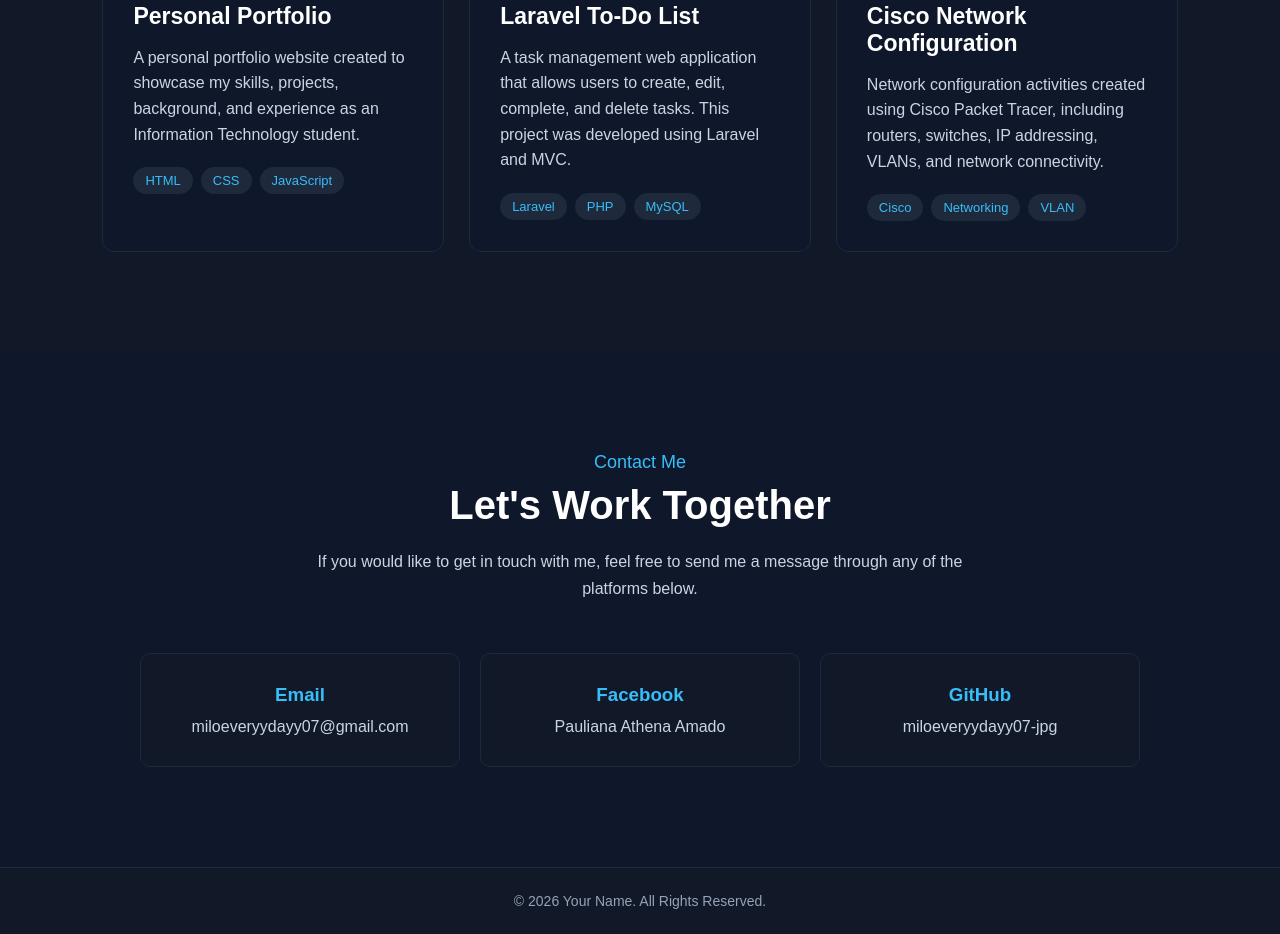
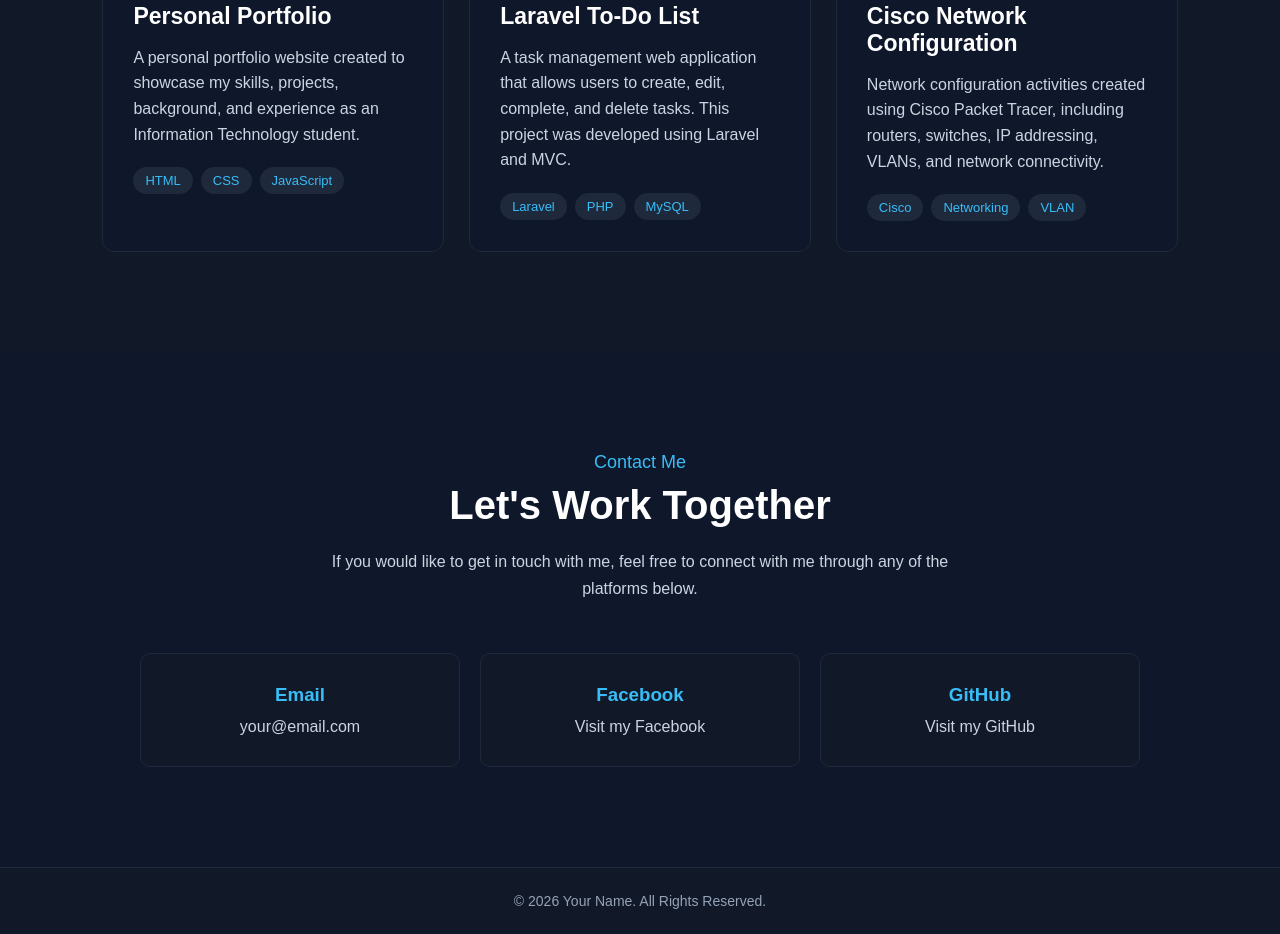
Before and after one commit to miloeveryydayy07-jpg/portfolio-amado, a plain HTML site: page index.html in a window 1280 px wide. Shown: the part 2576-3510 px from the top of the page. Drawn offline with Linux system fonts and the light colour scheme.

Commit message:
Update portfolio sections and styling

```diff
--- a/index.html
+++ b/index.html
@@ -287,7 +287,6 @@
 
 </section>
 
-
 <!-- Contact Section -->
 <section class="contact" id="contact">
 
@@ -299,31 +298,38 @@
 
         <p class="contact-description">
             If you would like to get in touch with me, feel free to
-            send me a message through any of the platforms below.
+            connect with me through any of the platforms below.
         </p>
 
         <div class="contact-container">
 
-            <div class="contact-box">
+            <a href="mailto:your@email.com" class="contact-box">
                 <h3>Email</h3>
-                <p>miloeveryydayy07@gmail.com</p>
-            </div>
+                <p>your@email.com</p>
+            </a>
 
-            <div class="contact-box">
+            <a href="https://www.facebook.com/YOUR_USERNAME"
+               class="contact-box"
+               target="_blank"
+               rel="noopener noreferrer">
                 <h3>Facebook</h3>
-                <p>Pauliana Athena Amado</p>
-            </div>
+                <p>Visit my Facebook</p>
+            </a>
 
-            <div class="contact-box">
+            <a href="https://github.com/YOUR_USERNAME"
+               class="contact-box"
+               target="_blank"
+               rel="noopener noreferrer">
                 <h3>GitHub</h3>
-                <p>miloeveryydayy07-jpg</p>
-            </div>
+                <p>Visit my GitHub</p>
+            </a>
 
         </div>
 
     </div>
 
 </section>
+
 
 <!-- Footer -->
 <footer class="footer">
--- a/style.css
+++ b/style.css
@@ -387,6 +387,9 @@ body {
     border: 1px solid #1e293b;
     border-radius: 10px;
     transition: 0.3s;
+
+    text-decoration: none;
+    display: block;
 }
 
 .contact-box:hover {
```
